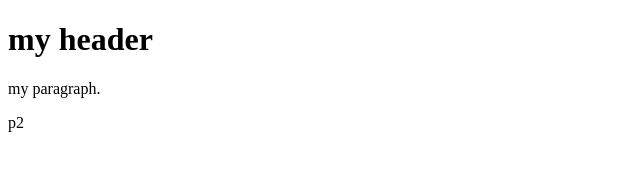
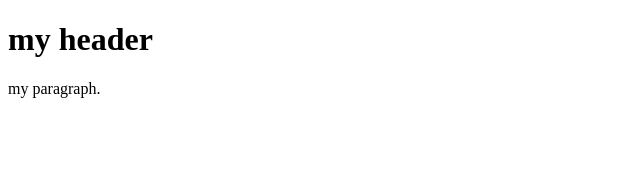
Before and after one commit to Rashmi-kumari5/ASSIGNMENT-06, a plain HTML site: page INDEX.HTML in a window 1280 px wide. Shown: the full height of the page, 0-640 px from the left. Drawn offline with Linux system fonts and the light colour scheme.

Commit message:
third commit

```diff
--- a/INDEX.HTML
+++ b/INDEX.HTML
@@ -3,6 +3,6 @@
     <body>
         <h1>my header</h1>
         <p>my paragraph.</p>
-        <p>p2</p>
+
     </body>
 </html>
```
